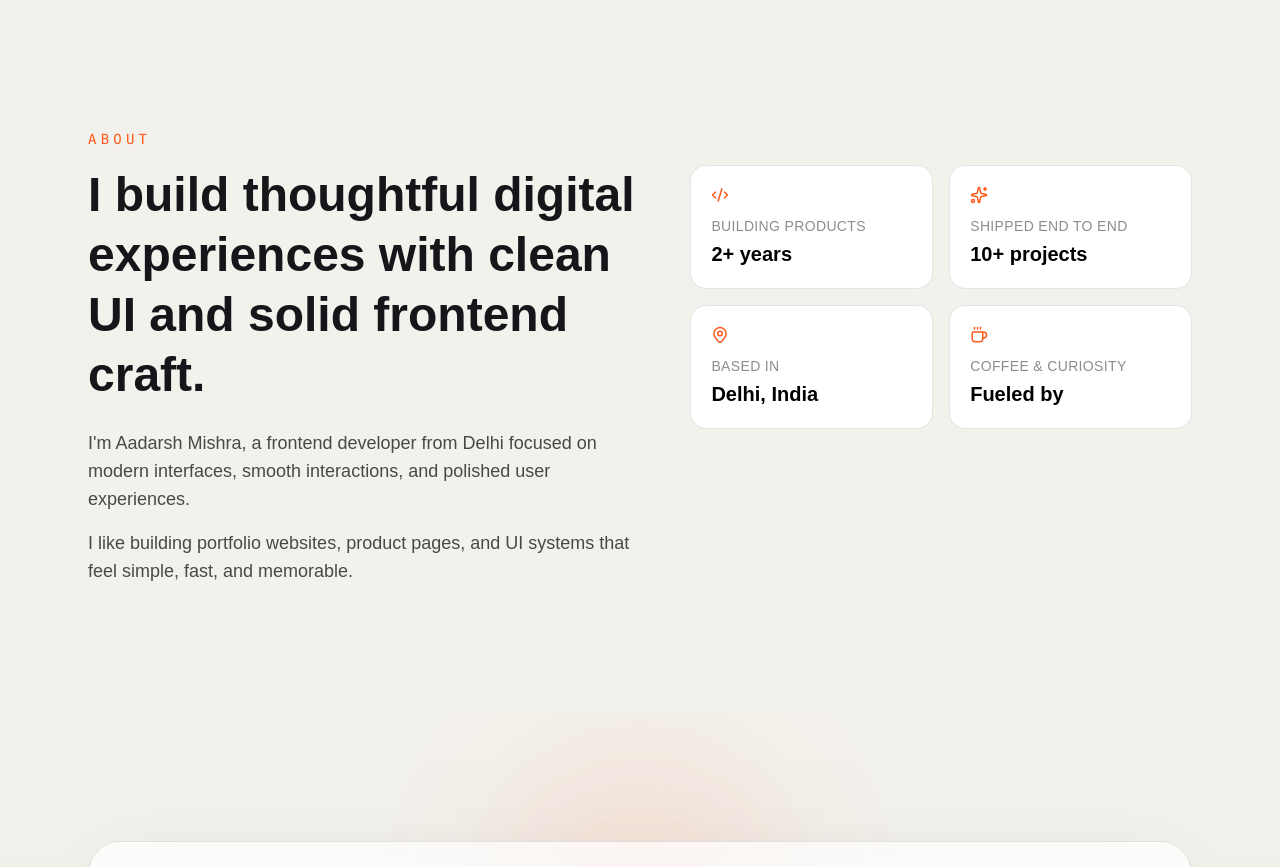
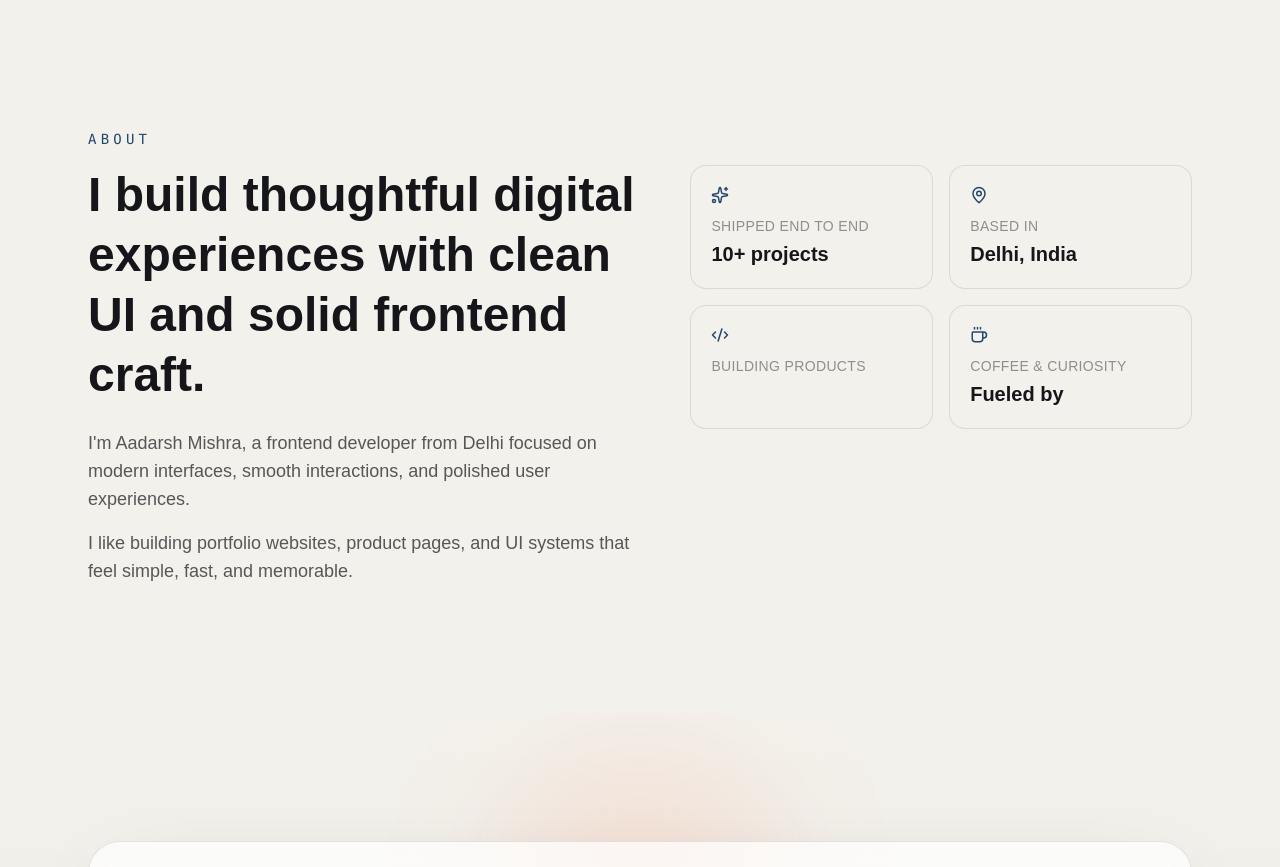
Before and after one commit to Aadarsh6/AadarshM.me, a React (Vite) app: page / in a window 1280 px wide. Shown: the part 3120-3987 px from the top of the page. Built offline with nearby package versions, Linux system fonts and the light colour scheme.

Commit message:
new about

```diff
--- a/src/Sections/About.tsx
+++ b/src/Sections/About.tsx
@@ -3,9 +3,9 @@
 import Container from "../components/Ui/Container";
 
 const highlights = [
-  { icon: Code2, label: "2+ years", sub: "building products" },
     { icon: Sparkles, label: "10+ projects", sub: "shipped end to end" },
     { icon: MapPin, label: "Delhi, India", sub: "based in" },
+    { icon: Code2, label: "", sub: "building products" },
   { icon: Coffee, label: "Fueled by", sub: "coffee & curiosity" },
 ];
 
@@ -18,7 +18,7 @@
           whileInView={{ opacity: 1, y: 0 }}
           viewport={{ once: true, amount: 0.3 }}
           transition={{ duration: 0.5 }}
-        className="mb-4 text-sm font-mono uppercase tracking-[0.3em] text-accent"
+          className="mb-4 font-mono text-sm uppercase tracking-[0.3em] text-secondary"
         >
           About
         </motion.p>
@@ -30,11 +30,11 @@
             viewport={{ once: true, amount: 0.3 }}
             transition={{ duration: 0.5 }}
           >
-          <h2 className="font-display text-3xl font-bold leading-tight md:text-5xl">
+            <h2 className="font-display text-3xl font-bold leading-tight text-text-light md:text-5xl dark:text-text-dark">
               I build thoughtful digital experiences with clean UI and solid frontend craft.
             </h2>
 
-          <div className="mt-6 space-y-4 text-base leading-7 text-black/70 dark:text-white/70 md:text-lg">
+            <div className="mt-6 space-y-4 text-base leading-7 text-text-light/70 dark:text-text-dark/70 md:text-lg">
               <p>
                 I&apos;m Aadarsh Mishra, a frontend developer from Delhi focused on modern
                 interfaces, smooth interactions, and polished user experiences.
@@ -60,13 +60,13 @@
                 whileInView={{ opacity: 1, y: 0 }}
                 viewport={{ once: true, amount: 0.3 }}
                 transition={{ duration: 0.4, delay: 0.08 * i }}
-              className="rounded-2xl border border-black/10 bg-white p-5 transition-all duration-300 hover:-translate-y-1 hover:border-accent/40 dark:border-white/10 dark:bg-white/[0.02]"
+                className="rounded-2xl border border-black/10 bg-bg-light p-5 transition-all duration-300 hover:-translate-y-1 hover:border-secondary/40 dark:border-white/10 dark:bg-white/[0.02]"
               >
-              <h.icon size={18} className="mb-3 text-accent" />
-              <p className="text-sm uppercase tracking-wide text-black/45 dark:text-white/45">
+                <h.icon size={18} className="mb-3 text-secondary" />
+                <p className="text-sm uppercase tracking-wide text-text-light/45 dark:text-text-dark/45">
                   {h.sub}
                 </p>
-              <p className="mt-1 text-xl font-semibold text-black dark:text-white">
+                <p className="mt-1 text-xl font-semibold text-text-light dark:text-text-dark">
                   {h.label}
                 </p>
               </motion.div>
```
Lines whose indentation alone changed are shown as unchanged.
